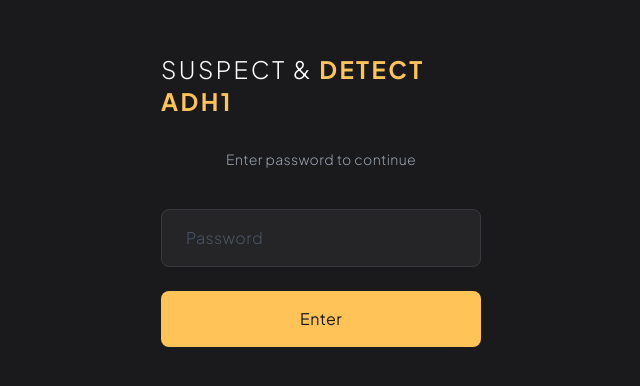
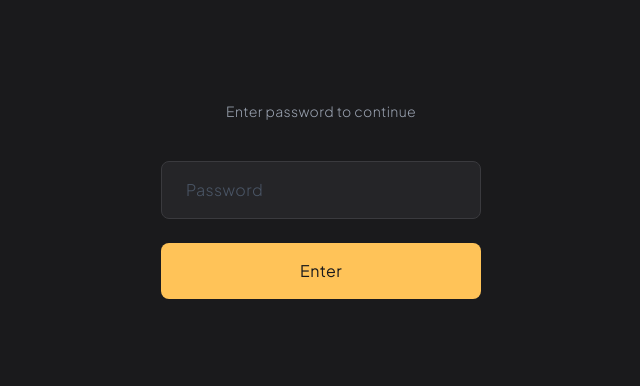
Before and after one commit to natsyneos/sus-det-adh, a React (Vite) app: page / in a window 1280 px wide. Shown: the part 200-586 px from the top of the page, without its empty margins (319-959 px from the left). Built offline with nearby package versions, Linux system fonts and the light colour scheme.

Commit message:
remove h1 on password gate

```diff
--- a/src/app/components/PasswordGate.tsx
+++ b/src/app/components/PasswordGate.tsx
@@ -40,10 +40,6 @@ export function PasswordGate({ children }: PasswordGateProps) {
         transition={{ duration: 0.5 }}
         className="flex flex-col items-center gap-6 w-full max-w-sm px-8"
       >
-        <h1 className="text-2xl font-light tracking-widest uppercase text-white mb-2">
-          SUSPECT & <span className="text-[#FFC358] font-bold">DETECT ADH1</span>
-        </h1>
-
         <p className="text-sm font-light tracking-wide text-gray-400 mb-4">
           Enter password to continue
         </p>
```
